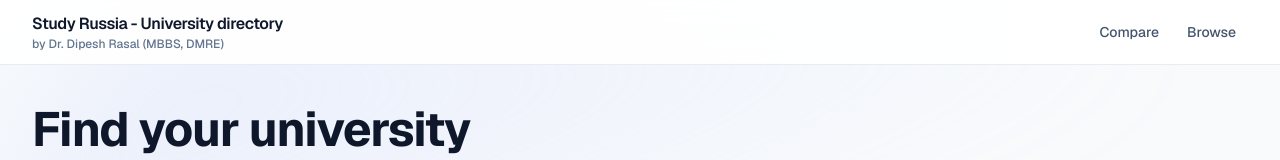
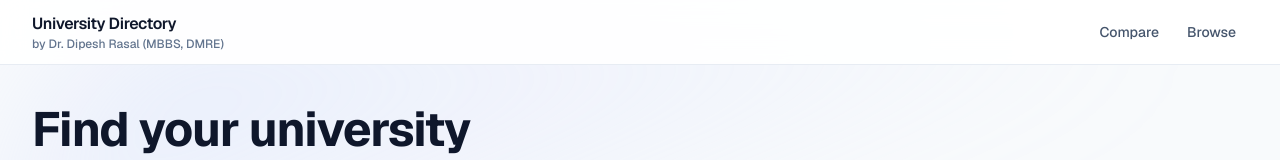
Before and after one commit to vaibhav18matere/universities, a Next.js app: page / in a window 1280 px wide. Shown: the top 160 px of the page. Built offline with nearby package versions, Linux system fonts and the light colour scheme.

Commit message:
fix/name changed

```diff
--- a/app/components/SiteHeader.tsx
+++ b/app/components/SiteHeader.tsx
@@ -9,7 +9,7 @@ export function SiteHeader() {
           className="group flex min-h-11 min-w-0 flex-col justify-center rounded-lg py-1 focus-visible:outline-none focus-visible:ring-2 focus-visible:ring-ring focus-visible:ring-offset-2 focus-visible:ring-offset-background dark:focus-visible:ring-offset-background"
         >
           <span className="truncate text-base font-semibold tracking-tight text-slate-900 transition group-hover:text-accent dark:text-slate-100 dark:group-hover:text-accent">
-            Study Russia - University directory
+            University Directory
           </span>
           <span className="hidden text-xs font-medium text-slate-500 sm:block dark:text-slate-400">
             by Dr. Dipesh Rasal (MBBS, DMRE)
--- a/app/layout.tsx
+++ b/app/layout.tsx
@@ -22,11 +22,11 @@ export const viewport: Viewport = {
 
 export const metadata: Metadata = {
   title: {
-    default: "Study Russia — University fees",
-    template: "%s — Study Russia",
+    default: "University Directory — University fees",
+    template: "%s — University Directory",
   },
   description:
-    "Search Russian universities, compare tuition and hostel in approximate INR, and view full fee schedules.",
+    "Search universities, compare tuition and hostel in approximate INR, and view full fee schedules.",
 };
 
 export default function RootLayout({
```
